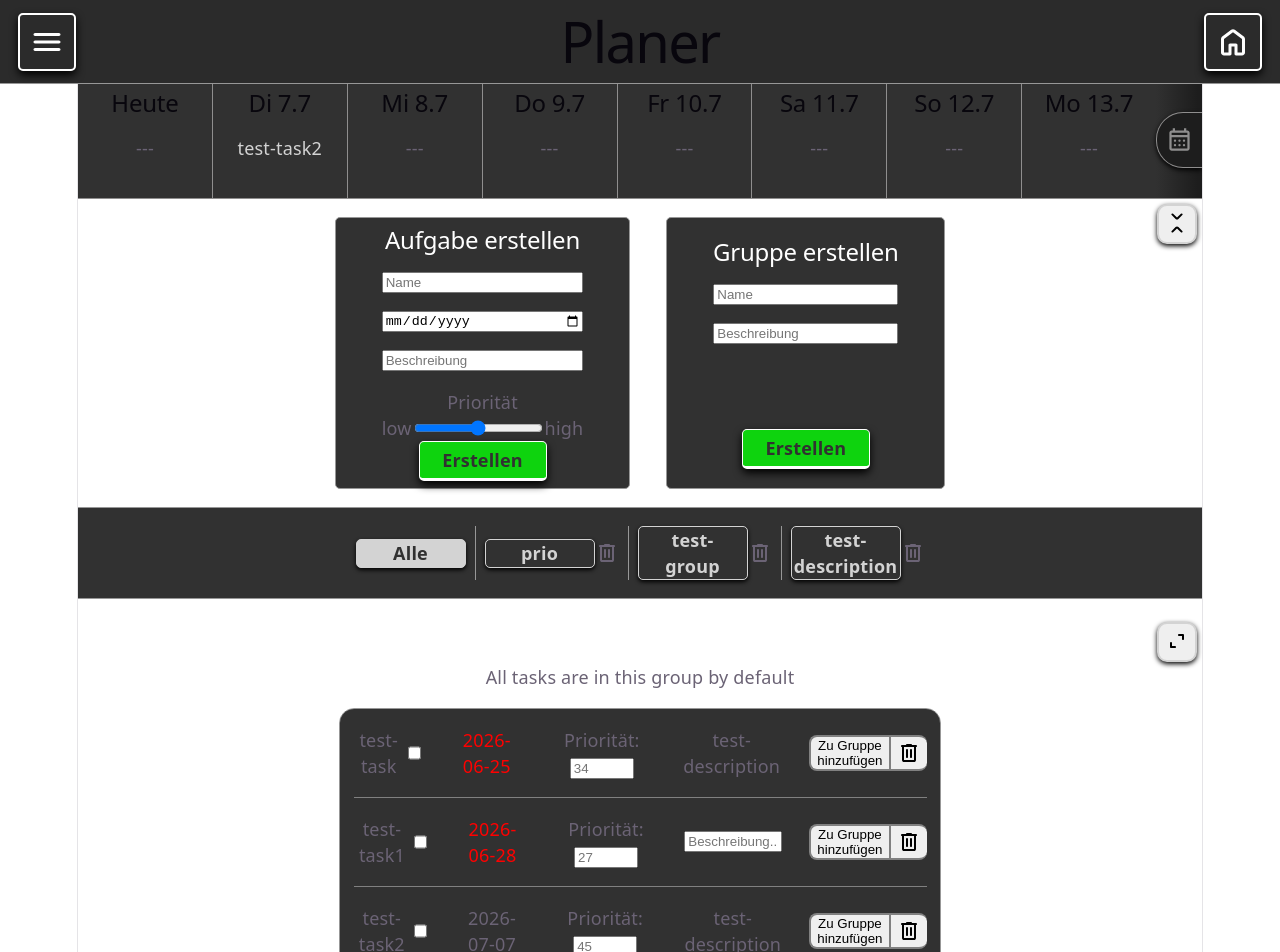
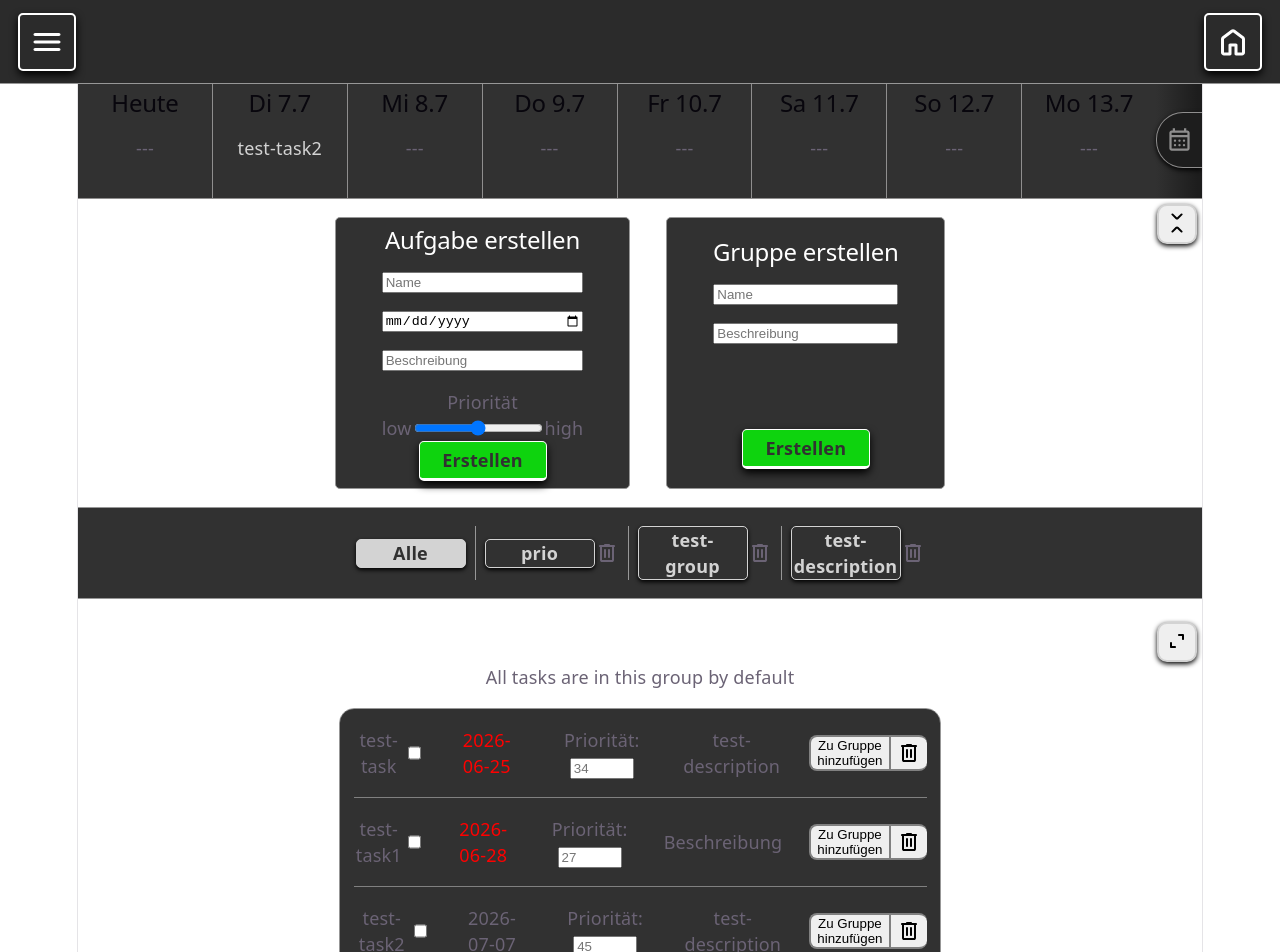
Before and after one commit to masekowsky-ee/quidey_react-main, a React (Vite) app: page / in a window 1280 px wide. Shown: the top 952 px of the page. Built offline with nearby package versions, Linux system fonts and the light colour scheme.

Commit message:
feat: refactor task management; integrate task properties updates, remove unused state, and enhance task actions in Redux

```diff
--- a/src/App.jsx
+++ b/src/App.jsx
@@ -22,16 +22,6 @@ function App(){
       return stored ? JSON.parse(stored) : mockData.groups;
     } catch {
       return mockData.groups;
-    }
-  });
-
-  const [taskIndexCounter, setTaskIndexCounter] = useState(() => {
-    try {
-      const stored = localStorage.getItem("taskIndexCounter");
-      const parsed = stored !== null ? JSON.parse(stored) : null;
-      return typeof parsed === "number" ? parsed : mockData.taskIndexCounter;
-    } catch {
-      return mockData.taskIndexCounter;
     }
   });
 
@@ -87,9 +77,6 @@ function App(){
     localStorage.setItem("tasks", JSON.stringify(tasks));
   },[tasks]);
   useEffect(()=>{
-    localStorage.setItem("taskIndexCounter", taskIndexCounter);
-  },[taskIndexCounter]);
-  useEffect(()=>{
     localStorage.setItem("groups", JSON.stringify(groups));
   },[groups]);
   useEffect(()=>{
@@ -102,7 +89,6 @@ function App(){
     localStorage.setItem("workedSessions", JSON.stringify(workedSessions));
   },[workedSessions]);
 
-  console.log(tasks);
   return (
     <div>
       <div className={styles.header}>
@@ -111,8 +97,8 @@ function App(){
       <Menu t={t} isOpen={showMenu} onClose={() => setShowMenu(false)} />
       <CustomError t={t} customError={customError} setCustomError={setCustomError} />
       <Routes>
-        <Route path="/" element={<Home t={t} showDone={showDone} setShowDone={setShowDone} tasks={tasks} setTasks={setTasks} groups={groups} setGroups={setGroups} taskIndexCounter={taskIndexCounter} setSessionParams={setSessionParams} setTaskIndexCounter={setTaskIndexCounter} setCustomError={setCustomError} />} />
-        <Route path="/working" element={<WorkingPage setWorkedSessions={setWorkedSessions} sessionParams={sessionParams} t={t} showDone={showDone} setShowDone={setShowDone} tasks={tasks} setTasks={setTasks} groups={groups} setGroups={setGroups} taskIndexCounter={taskIndexCounter} setSessionParams={setSessionParams} setTaskIndexCounter={setTaskIndexCounter} setCustomError={setCustomError} />} />
+        <Route path="/" element={<Home t={t} showDone={showDone} setShowDone={setShowDone} tasks={tasks} setTasks={setTasks} groups={groups} setGroups={setGroups} setSessionParams={setSessionParams} setCustomError={setCustomError} />} />
+        <Route path="/working" element={<WorkingPage setWorkedSessions={setWorkedSessions} sessionParams={sessionParams} t={t} showDone={showDone} setShowDone={setShowDone} tasks={tasks} setTasks={setTasks} groups={groups} setGroups={setGroups} setSessionParams={setSessionParams} setCustomError={setCustomError} />} />
         <Route path="/calendar" element={<Calendar t={t} setCustomError={setCustomError} tasks={tasks} />} />
         <Route path="/history" element={<History workedSessions={workedSessions} t={t} tasks={tasks} groups={groups} setCustomError={setCustomError} />} />
         <Route path="/profile" element={<Profile t={t} users={users} setUsers={setUsers} signedIn={signedIn} setSignedIn={setSignedIn} user={user} setUser={setUser} setCustomError={setCustomError} />} />
--- a/src/components/Header.jsx
+++ b/src/components/Header.jsx
@@ -1,4 +1,3 @@
-import React from 'react'
 import styles from './Header.module.css';
 import {Link} from 'react-router-dom'
 
@@ -9,7 +8,7 @@ export default function Header(props){
             <button onClick={showMenu} className={styles.btn}>
                 <svg className={styles.svg} xmlns="http://www.w3.org/2000/svg" height="24px" viewBox="0 -960 960 960" width="24px" fill="currentColor"><path d="M160-240q-17 0-28.5-11.5T120-280q0-17 11.5-28.5T160-320h640q17 0 28.5 11.5T840-280q0 17-11.5 28.5T800-240H160Zm0-200q-17 0-28.5-11.5T120-480q0-17 11.5-28.5T160-520h640q17 0 28.5 11.5T840-480q0 17-11.5 28.5T800-440H160Zm0-200q-17 0-28.5-11.5T120-680q0-17 11.5-28.5T160-720h640q17 0 28.5 11.5T840-680q0 17-11.5 28.5T800-640H160Z"/></svg>
             </button>
-            <h1>{t('planner')}</h1>
+            <h1></h1>
             <Link to="/" className={styles.btn}>
                 <svg className={styles.svg} xmlns="http://www.w3.org/2000/svg" height="24px" viewBox="0 -960 960 960" width="24px" fill="currentColor"><path d="M240-200h120v-200q0-17 11.5-28.5T400-440h160q17 0 28.5 11.5T600-400v200h120v-360L480-740 240-560v360Zm-80 0v-360q0-19 8.5-36t23.5-28l240-180q21-16 48-16t48 16l240 180q15 11 23.5 28t8.5 36v360q0 33-23.5 56.5T720-120H560q-17 0-28.5-11.5T520-160v-200h-80v200q0 17-11.5 28.5T400-120H240q-33 0-56.5-23.5T160-200Zm320-270Z"/></svg>
             </Link>
--- a/src/components/TaskContainer.jsx
+++ b/src/components/TaskContainer.jsx
@@ -1,12 +1,12 @@
-import { useState, useEffect } from 'react'
+import { useState } from 'react'
 import StartSettingsContainer from './StartSettingsContainer.jsx';
 import styles from './TaskContainer.module.css';
 import { useSelector, useDispatch } from 'react-redux';
-import {deleteTask, deleteGroupTasks, addGroupTasks, editGroupDes} from '../features/tasks/taskAction'
+import {deleteTask, deleteGroupTasks, addGroupTasks, editGroupDes, updateTaskTitle, updateTaskDescription, updateTaskDue, updateTaskCompleted, updateTaskPriority} from '../features/tasks/taskAction'
 
 
 export default function TaskContainer(props){
-    const { setTasks, t, setSessionParams, setCustomError, showDone, setShowDone, working} = props;
+    const { t, setSessionParams, setCustomError, showDone, setShowDone, working} = props;
 
     const dispatch = useDispatch();
 
@@ -17,24 +17,32 @@ export default function TaskContainer(props){
     const [assignGroups, setAssignGroups] = useState(false);
     const [taskToAssign, setTaskToAssign] = useState(null);
     const [taskToEdit, setTaskToEdit] = useState(null);
-    const [taskPropToEdit, setTaskPropToEdit] = useState(null);
     const [showStartSettings, setShowStartSettings] = useState(false);
     const [editGroupDescription, setEditGroupDescription] = useState(false);
-    const [tasksToDisplay, setTasksToDisplay] = useState([]);
 
     const handleTaskDelete = (taskIndex) => {
         dispatch(deleteTask(taskIndex));
     }
 
-    const changePropHandler = (event, taskKey, taskProp) => {
-        setTaskToEdit(tasks.find(t => t.index === taskKey));
+    const [taskPropToEdit, setTaskPropToEdit] = useState(null);
+
+    const changePropHandler = (event, taskProp, taskIndex) => {
+        setTaskToEdit(tasks.find(t => t.index === taskIndex));
         setTaskPropToEdit(taskProp);
     }
 
-    const setTaskPropHandler = (input) => {
-        const updatedTask = {...taskToEdit, [taskPropToEdit]: input}
-        setTaskToEdit(updatedTask);
-        setTasks(prevTasks => prevTasks.map(t => t.index === taskToEdit.index ? updatedTask : t));
+    const setTaskPropHandler = (input, propToEdit) => {
+        switch(propToEdit){
+            case 'name':
+                dispatch(updateTaskTitle(taskToEdit.index, input));
+                break;
+            case 'description':
+                dispatch(updateTaskDescription(taskToEdit.index, input));
+                break;
+            case 'due':
+                dispatch(updateTaskDue(taskToEdit.index, input));
+                break;
+        }
         setTaskToEdit(null);
         setTaskPropToEdit(null);
     }
@@ -47,6 +55,7 @@ export default function TaskContainer(props){
     const handleAddToGroup = (groupName) => {
         dispatch(addGroupTasks(groupName, taskToAssign.index))
         setAssignGroups(false);
+        setTaskToAssign(null);
     }
 
     const setGroupDescriptionHandler = (description) => {
@@ -55,9 +64,7 @@ export default function TaskContainer(props){
     }
 
     const handleTaskDone = (taskIndex) => {
-        setTasks(prev => prev.map(p =>
-            p.index === taskIndex ? { ...p, done: !p.done } : p
-        ));
+        dispatch(updateTaskCompleted(taskIndex));
     }
 
     function toDateOnly(date) {
@@ -71,22 +78,26 @@ export default function TaskContainer(props){
     }
 
     const handlePrioChange = (taskIndex, e) => {
-        setTasks((prev) => prev.map(t => (t.index === taskIndex ?  { ...t, prio: e.target.value } : t)));
+        dispatch(updateTaskPriority(taskIndex, e.target.value))
     }
 
     const handleShowDone = () => {
         setShowDone(!showDone);
     }
 
+    const handleTaskRemove = (taskIndex) => {
+        dispatch(deleteGroupTasks(taskIndex, groupToDisplayName))
+    }
+
     return (
         <div>
             {assignGroups && (
                 <div style={{position:'absolute', zIndex:"1000", width: '100%', height: 'auto', backgroundColor:'black', display: 'flex', flexDirection: 'column'}}>
-                    {groups.map(group => (
+                    {groups.map(group => group.name !== 'all' ? (
                         <button key={group.name} style={{margin: '10px'}} onClick={() => handleAddToGroup(group.name)}>
                             {group.name}
                         </button>
-                    ))}
+                    ) : null)}
                 </div>
             )}
             <h2 className={styles.h2}>{t('taskContainer')}</h2>
@@ -112,29 +123,32 @@ export default function TaskContainer(props){
                                     return (<li key={task.index} className={styles.taskLi}>
                                         <div className={styles.taskHeader}>
                                             {
-                                            taskToEdit?.index === task?.index && taskPropToEdit === 'name'
-                                                ? <input autoFocus type="text" defaultValue={task.name} onBlur={(e) => {setTaskPropHandler(e.target.value);}} />
-                                                : <p onClick={(e) => changePropHandler(e, task.index, 'name')}>{task['name']}</p>
+                                            taskToEdit && taskPropToEdit === 'name' && taskToEdit.index === task.index
+                                                ? <input autoFocus type="text" defaultValue={task.name} onBlur={(e) => {setTaskPropHandler(e.target.value, 'name');}} onKeyDown={(e) => {if(e.key === 'Enter'){setTaskPropHandler(e.target.value, 'name')}}}/>
+                                                : <p onClick={(e) => changePropHandler(e, 'name', task.index)}>{task.name}</p>
                                             }
                                             <input type="checkbox" onChange={()=>{handleTaskDone(task.index)}} />
                                         </div>
-                                        {taskToEdit?.index === task.index && taskPropToEdit === 'due'
-                                            ? <input autoFocus type="date" defaultValue={task.due ?? null} onBlur={(e) => {setTaskPropHandler(e.target.value);}} />
-                                            : <p style={compareDate(task.due) ? { color: 'red' } : {}} onClick={(e) => changePropHandler(e, task.index, 'due')}>{task.due}</p>
+                                        { taskToEdit && taskPropToEdit === 'due' && taskToEdit.index === task.index
+                                            ? <input autoFocus type="date" defaultValue={task.due ?? null} onBlur={(e) => {setTaskPropHandler(e.target.value, 'due');}} onKeyDown={(e) => {if(e.key === 'Enter'){setTaskPropHandler(e.target.value, 'due')}}}/>
+                                            : <p style={compareDate(task.due) ? { color: 'red' } : {}} onClick={(e) => changePropHandler(e, 'due', task.index)}>{task.due}</p>
                                         }
                                         <div>
                                             <label>{t('prioritise')}:</label>
                                             <input type="number" name="prio" placeholder={task.prio} min="0" max="100" onKeyDown={(e) => {if(e.key === 'Enter'){handlePrioChange(task.index, e)}}} onBlur={(e)=>handlePrioChange(task.index, e)} />
                                         </div>
-                                        {task.description ? (
-                                            taskToEdit?.index === task.index && taskPropToEdit === 'description'
-                                            ? <input autoFocus type="text" defaultValue={task.description} onKeyDown={(e) => {if(e.key === 'Enter'){setTaskPropHandler(e.target.value)}}} onBlur={(e) => {setTaskPropHandler(e.target.value);}} />
-                                            : <p onClick={(e) => changePropHandler(e, task.index, 'description')}>{task.description}</p>
-                                        ) : (
-                                            <input type="text" placeholder={t('description') + '...'} onClick={(e)=>changePropHandler(e, task.index, 'description')} onBlur={(e) => { setTaskPropHandler(e.target.value);}} onKeyDown={(e) => {if(e.key === 'Enter'){setTaskPropHandler(e.target.value)}}} />
-                                        )}
+                                        {
+                                            taskToEdit && taskPropToEdit === 'description' && taskToEdit.index === task.index
+                                            ? <input autoFocus type="text" defaultValue={task.description || null} onKeyDown={(e) => {if(e.key === 'Enter'){setTaskPropHandler(e.target.value, 'description')}}} onBlur={(e) => {setTaskPropHandler(e.target.value, 'description');}} />
+                                            : <p onClick={(e) => changePropHandler(e, 'description', task.index)}>{task.description || t('description')}</p>
+                                        }
                                         <div className={styles.btnDiv}>
                                             <button className={styles.btn} onClick={() => handleAssignGroup(task)}>{t('assignGroup')}</button>
+                                            {groupToDisplayName !== 'all' &&
+                                            <button className={styles.btn} onClick={() => handleTaskRemove(task.index)}>
+                                                <svg xmlns="http://www.w3.org/2000/svg" height="24px" viewBox="0 -960 960 960" width="24px" fill="currentColor"><path d="M480-424 284-228q-11 11-28 11t-28-11q-11-11-11-28t11-28l196-196-196-196q-11-11-11-28t11-28q11-11 28-11t28 11l196 196 196-196q11-11 28-11t28 11q11 11 11 28t-11 28L536-480l196 196q11 11 11 28t-11 28q-11 11-28 11t-28-11L480-424Z"/></svg>
+                                            </button>
+                                            }
                                             <button className={styles.btn} onClick={() => handleTaskDelete(task.index)}>{<svg xmlns="http://www.w3.org/2000/svg" height="24px" viewBox="0 -960 960 960" width="24px" fill="currentColor"><path d="M280-120q-33 0-56.5-23.5T200-200v-520q-17 0-28.5-11.5T160-760q0-17 11.5-28.5T200-800h160q0-17 11.5-28.5T400-840h160q17 0 28.5 11.5T600-800h160q17 0 28.5 11.5T800-760q0 17-11.5 28.5T760-720v520q0 33-23.5 56.5T680-120H280Zm400-600H280v520h400v-520ZM428.5-291.5Q440-303 440-320v-280q0-17-11.5-28.5T400-640q-17 0-28.5 11.5T360-600v280q0 17 11.5 28.5T400-280q17 0 28.5-11.5Zm160 0Q600-303 600-320v-280q0-17-11.5-28.5T560-640q-17 0-28.5 11.5T520-600v280q0 17 11.5 28.5T560-280q17 0 28.5-11.5ZM280-720v520-520Z"/></svg>}</button>
                                         </div>
                                         {working && (<div className={styles.dragDiv}><svg className={styles.dragSvg} xmlns="http://www.w3.org/2000/svg" height="24px" viewBox="0 -960 960 960" width="24px" fill="currentColor"><path d="M360-160q-33 0-56.5-23.5T280-240q0-33 23.5-56.5T360-320q33 0 56.5 23.5T440-240q0 33-23.5 56.5T360-160Zm240 0q-33 0-56.5-23.5T520-240q0-33 23.5-56.5T600-320q33 0 56.5 23.5T680-240q0 33-23.5 56.5T600-160ZM360-400q-33 0-56.5-23.5T280-480q0-33 23.5-56.5T360-560q33 0 56.5 23.5T440-480q0 33-23.5 56.5T360-400Zm240 0q-33 0-56.5-23.5T520-480q0-33 23.5-56.5T600-560q33 0 56.5 23.5T680-480q0 33-23.5 56.5T600-400ZM360-640q-33 0-56.5-23.5T280-720q0-33 23.5-56.5T360-800q33 0 56.5 23.5T440-720q0 33-23.5 56.5T360-640Zm240 0q-33 0-56.5-23.5T520-720q0-33 23.5-56.5T600-800q33 0 56.5 23.5T680-720q0 33-23.5 56.5T600-640Z"/></svg></div>) }
--- a/src/components/TaskForm.jsx
+++ b/src/components/TaskForm.jsx
@@ -1,11 +1,13 @@
-import { useDispatch } from 'react-redux';
+import { useDispatch, useSelector } from 'react-redux';
 import { addTask } from '../features/tasks/taskAction'
 import styles from './TaskForm.module.css';
 
 export default function TaskForm(props){
-    const {t, setCustomError, setTasks, setGroups, taskIndexCounter, setTaskIndexCounter, showForms} = props;
+    const {t, setCustomError, showForms} = props;
 
     const dispatch = useDispatch();
+
+    const taskIndexCounter = useSelector(state => state.task.taskIndexCounter);
 
     function handleSubmit(e){
         e.preventDefault();
@@ -15,7 +17,6 @@ export default function TaskForm(props){
         const prio = e.target[3].value;
         if(name && due){
             const index = taskIndexCounter;
-            setTaskIndexCounter((prev)=>prev+1);
 
             const task = {
                 index,
@@ -28,13 +29,6 @@ export default function TaskForm(props){
             }
 
             dispatch(addTask(task));
-
-            setGroups((prev) => prev.map(p => {
-                if (p.name === 'all') {
-                    return { ...p, tasks: [...p.tasks, index] }
-                }
-                return p;
-            }));
 
             console.log('submitted: '+ index + ' ' + name + ' ' + due + ' ' + description + ' ' + prio);
             e.target[0].value = '';
--- a/src/features/tasks/taskActionTypes.js
+++ b/src/features/tasks/taskActionTypes.js
@@ -7,9 +7,6 @@ export const UPDATE_TASK_DUE = "UPDATE_TASK_DUE";
 export const UPDATE_TASK_COMPLETED = "UPDATE_TASK_COMPLETED";
 export const UPDATE_TASK_PRIORITY = "UPDATE_TASK_PRIORITY";
 
-// task index counter action type
-export const INC_TASKCOUNTER = "INC_TASKCOUNTER";
-
 // Action types for group management
 export const ADD_GROUP = "ADD_GROUP";
 export const DELETE_GROUP = "DELETE_GROUP";
--- a/src/features/tasks/taskReducer.js
+++ b/src/features/tasks/taskReducer.js
@@ -1,12 +1,11 @@
-import { act } from 'react';
-import { ADD_TASK, DELETE_TASK, UPDATE_TASK_TITLE, UPDATE_TASK_DESCRIPTION, UPDATE_TASK_DUE, UPDATE_TASK_COMPLETED, UPDATE_TASK_PRIORITY, INC_TASKCOUNTER, ADD_GROUP, DELETE_GROUP, ADD_GROUP_TASKS, DELETE_GROUP_TASKS, EDIT_DISPLAYGROUP, EDIT_GROUP_DESCRIPTION } from './taskActionTypes';
+import { ADD_TASK, DELETE_TASK, UPDATE_TASK_TITLE, UPDATE_TASK_DESCRIPTION, UPDATE_TASK_DUE, UPDATE_TASK_COMPLETED, UPDATE_TASK_PRIORITY, ADD_GROUP, DELETE_GROUP, ADD_GROUP_TASKS, DELETE_GROUP_TASKS, EDIT_DISPLAYGROUP, EDIT_GROUP_DESCRIPTION } from './taskActionTypes';
 
 const initialState = {
     tasks: [
         { index: 0, name: 'test-task', due: '2026-06-25', description: 'test-description', groups: ['all', 'prio'], prio: 34, done: false, notes: [] },
         { index: 1, name: 'test-task1', due: '2026-06-28', description: '', groups: ['all'], prio: 27, done: false, notes: [] },
         { index: 2, name: 'test-task2', due: '2026-07-07', description: 'test-description', groups: ['all'], prio: 45, done: false, notes: [] },
-        { index: 3, name: 'test-task3', due: '2026-09-12', description: '', groups: ['all'], prio: 23, done: true },
+        { index: 3, name: 'test-task3', due: '2026-09-12', description: '', groups: ['all'], prio: 23, done: true, notes: [] },
         { index: 4, name: 'test-task4', due: '2026-05-12', description: 'Overdue display test', groups: ['all'], prio: 73, done: false, notes: [] },
     ],
     taskIndexCounter: 5,
@@ -25,6 +24,7 @@ const taskReducer = (state = initialState, action) => {
             return {
                 ...state,
                 tasks: [...state.tasks, action.payload],
+                taskIndexCounter: state.taskIndexCounter + 1,
             };
         case DELETE_TASK:
             return {
@@ -34,13 +34,28 @@ const taskReducer = (state = initialState, action) => {
         case UPDATE_TASK_TITLE:
             return {
                 ...state,
-                tasks: state.tasks.map(task => task.index === action.payload.taskindex ? {...task, name: action.payload.taskName} : task)
+                tasks: state.tasks.map(task => task.index === action.payload.taskIndex ? {...task, name: action.payload.value} : task)
             }
-        case INC_TASKCOUNTER:
+        case UPDATE_TASK_DESCRIPTION:
             return {
                 ...state,
-                taskIndexCounter: state.taskIndexCounter + 1,
-            };
+                tasks: state.tasks.map(task => task.index === action.payload.taskIndex ? {...task, description: action.payload.value} : task)
+            }
+        case UPDATE_TASK_DUE:
+            return {
+                ...state,
+                tasks: state.tasks.map(task => task.index === action.payload.taskIndex ? {...task, due: action.payload.value} : task)
+            }
+        case UPDATE_TASK_COMPLETED:
+            return {
+                ...state,
+                tasks: state.tasks.map(task => task.index === action.payload ? {...task, done: !task.done} : task)
+            }
+        case UPDATE_TASK_PRIORITY:
+            return {
+                ...state,
+                tasks: state.tasks.map(task => task.index === action.payload.taskIndex ? {...task, prio: action.payload.value} : task)
+            }
         case ADD_GROUP:
             return {
                 ...state,
@@ -50,6 +65,10 @@ const taskReducer = (state = initialState, action) => {
             return {
                 ...state,
                 groups: state.groups.filter(group => group.name !== action.payload),
+                tasks: state.tasks.map(task => ({
+                    ...task,
+                    groups: task.groups.filter(groupName => groupName !== action.payload)
+                }))
             }
         case EDIT_DISPLAYGROUP:
             return {
@@ -72,7 +91,7 @@ const taskReducer = (state = initialState, action) => {
             return {
                 ...state,
                 groups: state.groups.map(group => group.name === action.payload.groupName ?
-                    {...group, description: action.payload.description}
+                    {...group, description: action.payload.value}
                     : group),
             };
 
```
Also changed, not shown: src/features/tasks/taskAction.js (+13 -19 lines), src/assets/close_24dp_CURRENTCOLOR_FILL0_wght400_GRAD0_opsz24.svg (added), src/features/store.js (line endings or trailing spaces).
